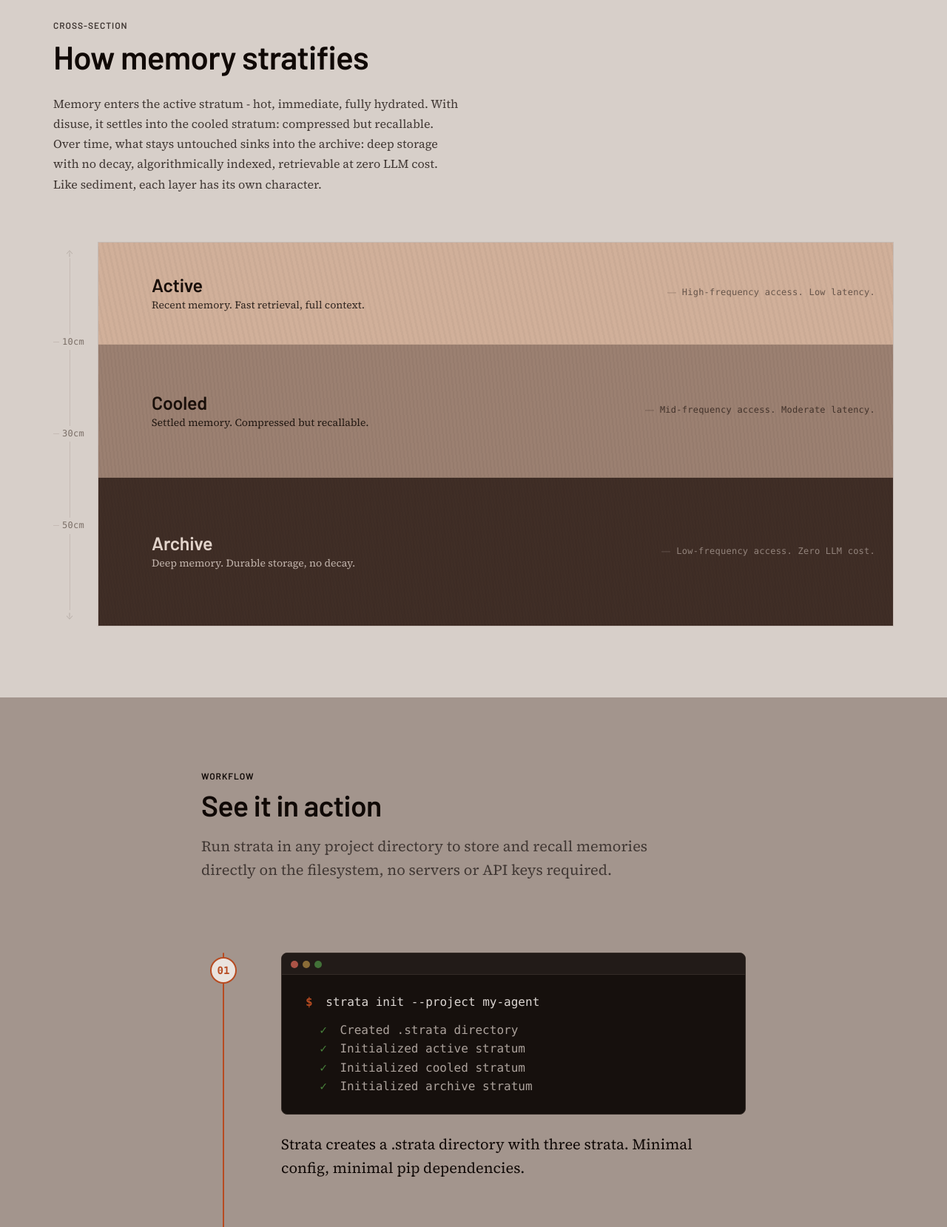
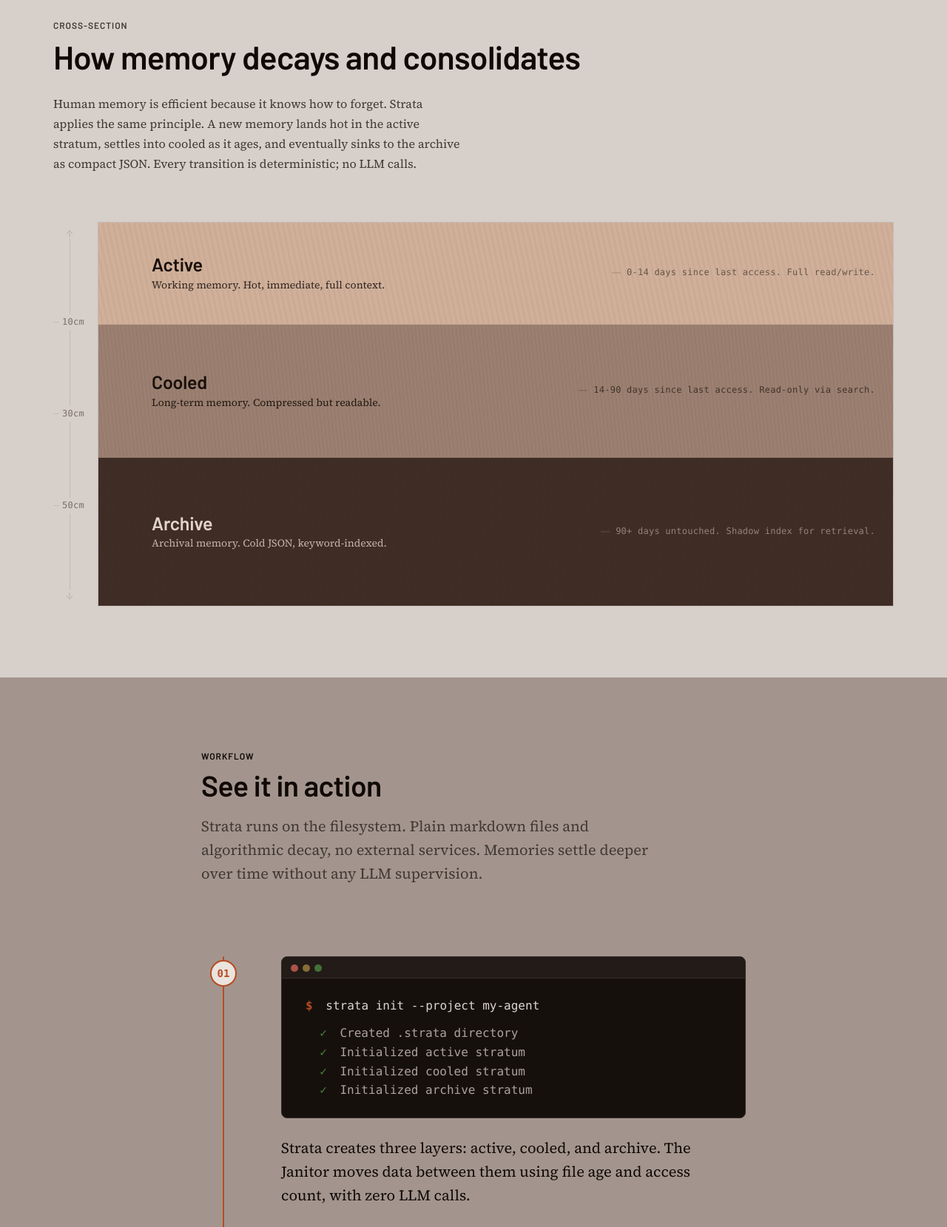
Before and after one commit to jeremykamber/strata-memory, an Astro site in the folder landing_page/: page / in a window 1280 px wide. Shown: the part 1080-2739 px from the top of the page at 74% size. Built offline with nearby package versions, Linux system fonts and the light colour scheme; Astro itself is replaced by a stand-in of ours.

Commit message:
docs(landing): refine strata messaging across sections
Sharpen the messaging to focus on the tiered memory / sedimentary
analogy across CLI walkthrough, strata section, and footer.

CLIWalkthrough:
- Rewrite intro to lead with filesystem-first positioning
- Frame each step around the corresponding stratum behaviour
- Emphasise zero-LLM algorithmic decay throughout

StrataSection:
- Update heading to 'decays and consolidates'
- Annotate strata with concrete retention ranges (0-14d, 14-90d)
- Frame lifecycle as human-memory-inspired, not just data tiers

README:
- Add Substack + blog links to installation section

```diff
--- a/landing_page/src/components/CLIWalkthrough.astro
+++ b/landing_page/src/components/CLIWalkthrough.astro
@@ -15,8 +15,8 @@
         See it in action
       </h2>
       <p class="cli-walkthrough__intro">
-        Run strata in any project directory to store and recall memories
-        directly on the filesystem, no servers or API keys required.
+        Strata runs on the filesystem. Plain markdown files and algorithmic decay,
+        no external services. Memories settle deeper over time without any LLM supervision.
       </p>
     </header>
 
@@ -78,8 +78,7 @@
             </div>
           </div>
           <p class="cli-walkthrough__annotation">
-            Strata creates a .strata directory with three strata. Minimal config,
-            minimal pip dependencies.
+            Strata creates three layers: active, cooled, and archive. The Janitor moves data between them using file age and access count, with zero LLM calls.
           </p>
         </div>
       </article>
@@ -118,8 +117,7 @@
             </div>
           </div>
           <p class="cli-walkthrough__annotation">
-            New memories land in the active stratum. Fast to write, fast to
-            recall.
+            New memories land in the active stratum. This is the agent's working memory: hot, fast, and fully editable.
           </p>
         </div>
       </article>
@@ -184,8 +182,7 @@
             </div>
           </div>
           <p class="cli-walkthrough__annotation">
-            Recall scans strata by recency. Active first, then cooled, then
-            archive. No LLM calls, no API costs.
+            Recall scans active first, then cooled, then archive. Recent context surfaces before distant memories, just like the human brain.
           </p>
         </div>
       </article>
@@ -262,8 +259,7 @@
             </div>
           </div>
           <p class="cli-walkthrough__annotation">
-            One command to see the full cross-section. Memory counts, decay
-            timers, and byte-level sizes for every stratum.
+            One command shows the full cross-section. Count, decay timer, and byte size for every stratum — full visibility into how memories are aging.
           </p>
         </div>
       </article>
--- a/landing_page/src/components/StrataSection.astro
+++ b/landing_page/src/components/StrataSection.astro
@@ -8,14 +8,11 @@
   <div class="container">
     <div class="strata-section__header">
       <span class="label strata-section__kicker">Cross-section</span>
-      <h2 class="strata-section__heading">How memory stratifies</h2>
+      <h2 class="strata-section__heading">How memory decays and consolidates</h2>
     </div>
 
     <p class="strata-section__intro">
-      Memory enters the active stratum - hot, immediate, fully hydrated. With disuse, it settles
-      into the cooled stratum: compressed but recallable. Over time, what stays untouched sinks
-      into the archive: deep storage with no decay, algorithmically indexed, retrievable at zero
-      LLM cost. Like sediment, each layer has its own character.
+      Human memory is efficient because it knows how to forget. Strata applies the same principle. A new memory lands hot in the active stratum, settles into cooled as it ages, and eventually sinks to the archive as compact JSON. Every transition is deterministic; no LLM calls.
     </p>
 
     <div class="cross-section">
@@ -45,44 +42,44 @@
         <!-- Core sample frame -->
         <div class="core-sample" role="group" aria-label="Memory strata cross-section">
         <!-- Active stratum -->
-        <button class="stratum stratum--active" data-stratum="active" aria-label="Active stratum: Recent memory, fast retrieval">
+        <button class="stratum stratum--active" data-stratum="active" aria-label="Active stratum: Working memory, immediate context">
           <span class="stratum__texture" aria-hidden="true"></span>
           <span class="stratum__particles" aria-hidden="true"></span>
           <span class="stratum__content">
             <span class="stratum__name">Active</span>
-            <span class="stratum__desc">Recent memory. Fast retrieval, full context.</span>
+            <span class="stratum__desc">Working memory. Hot, immediate, full context.</span>
           </span>
           <span class="stratum__annotation" aria-hidden="true">
             <span class="stratum__annotation-line"></span>
-            <span class="stratum__annotation-text">High-frequency access. Low latency.</span>
+            <span class="stratum__annotation-text">0-14 days since last access. Full read/write.</span>
           </span>
         </button>
 
         <!-- Cooled stratum -->
-        <button class="stratum stratum--cooled" data-stratum="cooled" aria-label="Cooled stratum: Settled memory, compressed but recallable">
+        <button class="stratum stratum--cooled" data-stratum="cooled" aria-label="Cooled stratum: Settled memory, readable and searchable">
           <span class="stratum__texture" aria-hidden="true"></span>
           <span class="stratum__particles" aria-hidden="true"></span>
           <span class="stratum__content">
             <span class="stratum__name">Cooled</span>
-            <span class="stratum__desc">Settled memory. Compressed but recallable.</span>
+            <span class="stratum__desc">Long-term memory. Compressed but readable.</span>
           </span>
           <span class="stratum__annotation" aria-hidden="true">
             <span class="stratum__annotation-line"></span>
-            <span class="stratum__annotation-text">Mid-frequency access. Moderate latency.</span>
+            <span class="stratum__annotation-text">14-90 days since last access. Read-only via search.</span>
           </span>
         </button>
 
         <!-- Archive stratum -->
-        <button class="stratum stratum--archive" data-stratum="archive" aria-label="Archive stratum: Deep memory, durable storage">
+        <button class="stratum stratum--archive" data-stratum="archive" aria-label="Archive stratum: Archived memory, keyword-searchable">
           <span class="stratum__texture" aria-hidden="true"></span>
           <span class="stratum__particles" aria-hidden="true"></span>
           <span class="stratum__content">
             <span class="stratum__name">Archive</span>
-            <span class="stratum__desc">Deep memory. Durable storage, no decay.</span>
+            <span class="stratum__desc">Archival memory. Cold JSON, keyword-indexed.</span>
           </span>
           <span class="stratum__annotation" aria-hidden="true">
             <span class="stratum__annotation-line"></span>
-            <span class="stratum__annotation-text">Low-frequency access. Zero LLM cost.</span>
+            <span class="stratum__annotation-text">90+ days untouched. Shadow index for retrieval.</span>
           </span>
         </button>
       </div>
@@ -711,29 +708,29 @@
       active: {
         name: 'Active',
         depth: '0-10cm',
-        description: 'Recent memory. Fast retrieval, full context.',
-        trigger: 'Accessed within the last N minutes.',
-        decay: 'Moves to cooled strata when not accessed for N minutes.',
+        description: 'Working memory. Hot, immediate, full context.',
+        trigger: 'Recently created or modified file. Actively in use.',
+        decay: 'Migrates to cooled stratum after the decay threshold (14 days for projects, 60 for entities) without modification.',
         cli: '$ strata recall --recent',
-        memo: 'High-frequency access. Low latency.'
+        memo: '0-14 days since last access. Full read/write.'
       },
       cooled: {
         name: 'Cooled',
         depth: '10-100cm',
-        description: 'Settled memory. Compressed but recallable.',
-        trigger: 'Memories older than the active threshold, accessed occasionally.',
-        decay: 'Moves to archive when not accessed for N hours.',
+        description: 'Long-term memory. Still plain markdown, now read-only.',
+        trigger: 'Files past their decay threshold, accessed occasionally.',
+        decay: 'Evicted to archive after 90 days without access (fewer than 2 total accesses).',
         cli: '$ strata recall --cooled',
-        memo: 'Mid-frequency access. Moderate latency.'
+        memo: '14-90 days since last access. Queryable via search.'
       },
       archive: {
         name: 'Archive',
         depth: '100-300cm',
-        description: 'Deep memory. Durable storage, no decay.',
-        trigger: 'Oldest memories, rarely accessed.',
-        decay: 'No decay. Algorithmically indexed for retrieval.',
+        description: 'Archival memory. Compact JSON backed by a keyword shadow index.',
+        trigger: 'Files untouched for 90+ days with minimal access history.',
+        decay: 'No further decay. Shadow Index (SQLite FTS5) keeps a ghost entry for keyword search.',
         cli: '$ strata recall --archive',
-        memo: 'Low-frequency access. Higher latency but zero LLM cost.'
+        memo: '90+ days untouched. Keyword-searchable ghost index. Rehydrates on access.'
       }
     };
 
```
Also changed, not shown: README.md.
